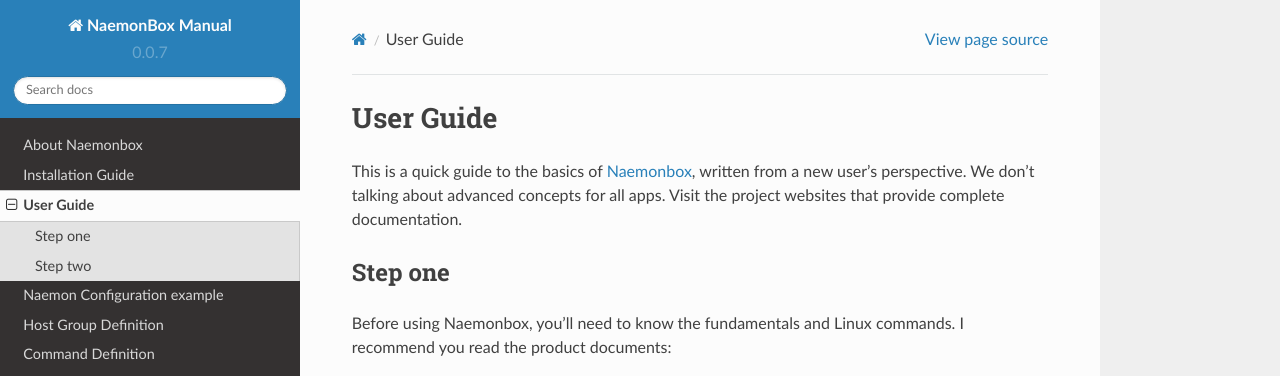
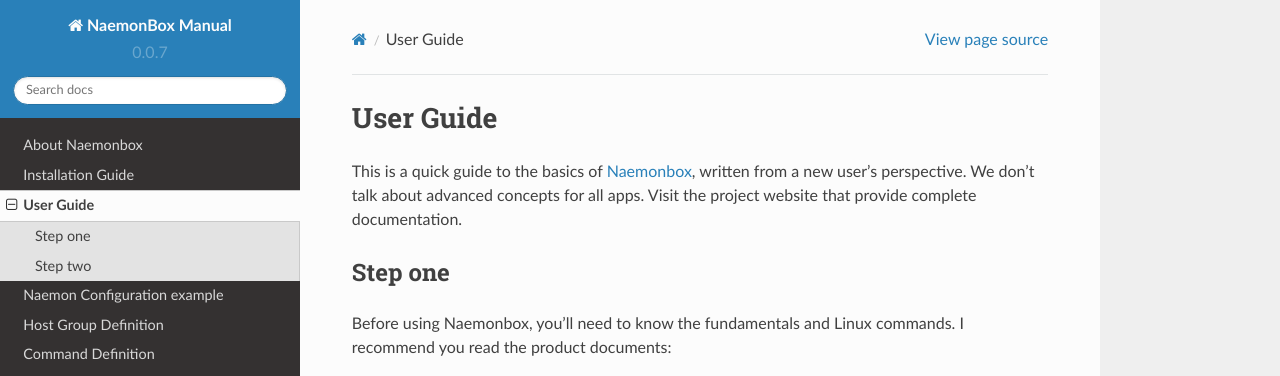
Before and after one commit to mgadi/naemonbox, a Sphinx documentation site: the page built from docs/source/03_user_guide/index.rst, in a window 1280 px wide and 900 px high. Shown: the top 376 px of the window. Built offline with Sphinx 7.4.7 and the Read the Docs theme 2.0.0, drawn with Linux system fonts in a browser that asks for light colours; pages that are not in the unit, such as notebooks, are missing from menus.

Commit message:
Update index.rst

```diff
--- a/docs/source/03_user_guide/index.rst
+++ b/docs/source/03_user_guide/index.rst
@@ -1,7 +1,7 @@
 ==============
 User Guide
 ==============
-This is a quick guide to the basics of `Naemonbox <https://blog.mg-monitoring.com/>`_, written from a new user’s perspective. We don’t talking about advanced concepts for all apps. Visit the project websites that provide complete documentation.
+This is a quick guide to the basics of `Naemonbox <https://naemonbox.com/>`_, written from a new user’s perspective. We don’t talk about advanced concepts for all apps. Visit the project website that provide complete documentation.
 
 Step one
 =========
```
